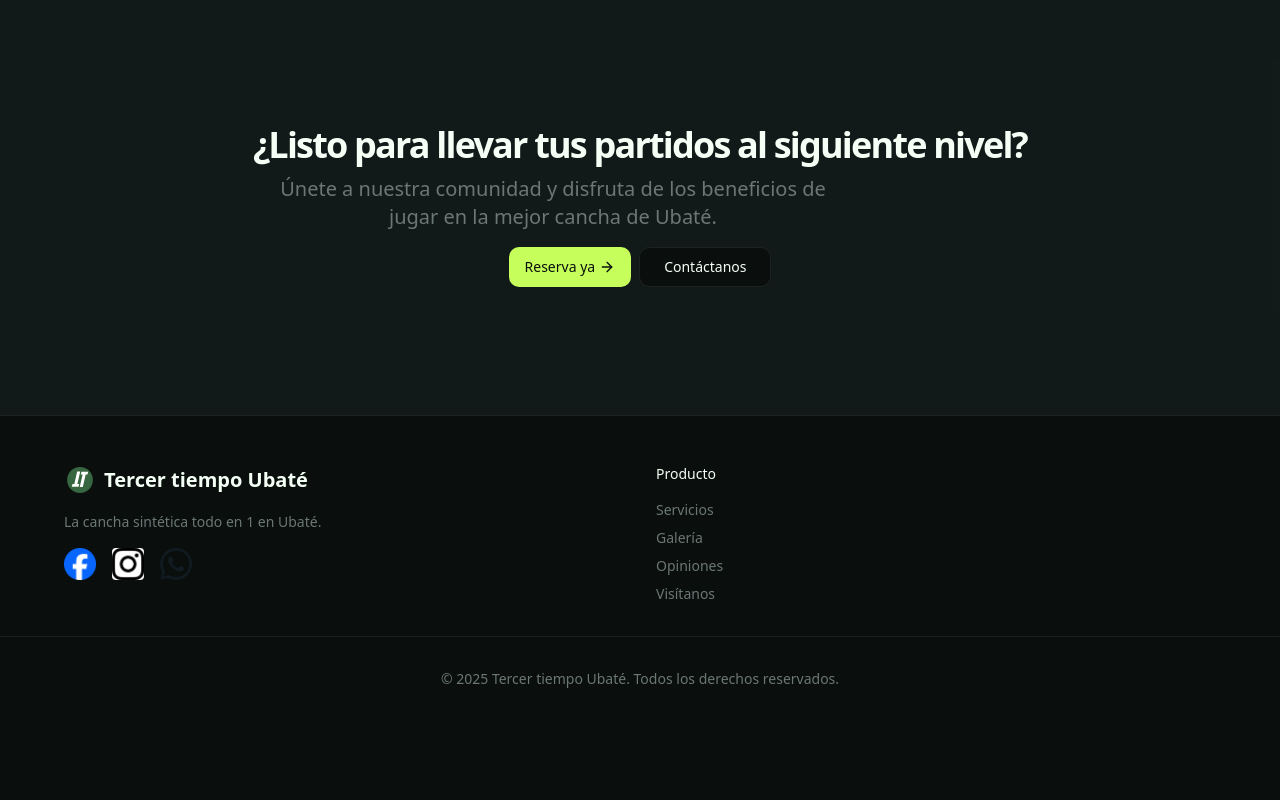
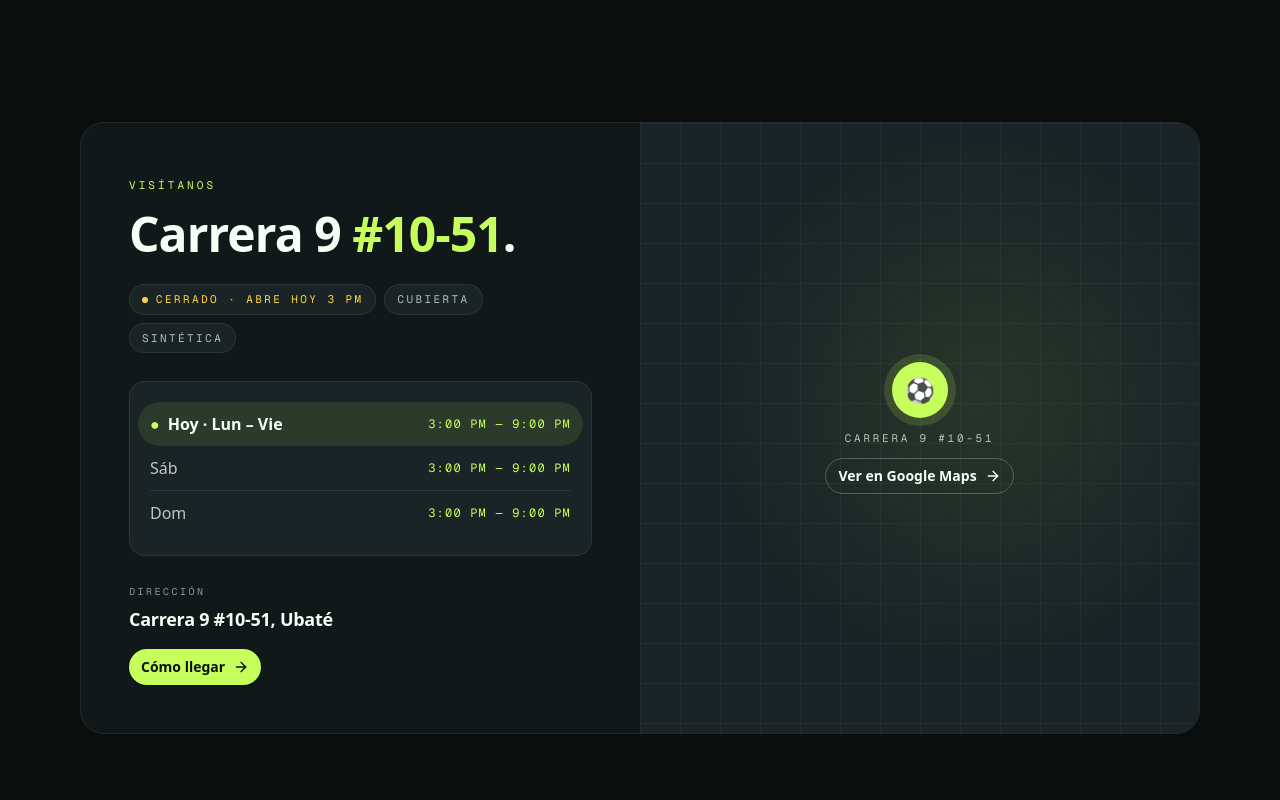
Before and after one commit to gomez2608/tercer-tiempo-landing, a Next.js app: page / in a window 1280 px wide. Shown: the part 4260-5060 px from the top of the page. Before the commit the page ends 4997 px from the top, so only its background shows below. Built offline with nearby package versions, Linux system fonts and the light colour scheme.

Commit message:
feat(visit): add hours + location section with map fallback

```diff
--- a/src/app/page.tsx
+++ b/src/app/page.tsx
@@ -6,6 +6,7 @@ import { Header } from "@/components/sections/header";
 import { Hero } from "@/components/sections/hero";
 import { Pricing } from "@/components/sections/pricing";
 import { Testimonials } from "@/components/sections/testimonials";
+import { Visit } from "@/components/sections/visit";
 
 export default function Home() {
   return (
@@ -17,6 +18,7 @@ export default function Home() {
         <Features />
         <Gallery />
         <Testimonials />
+        <Visit />
         <CallToAction />
       </main>
       <Footer />
--- /dev/null
+++ b/src/components/sections/visit.tsx
@@ -0,0 +1,146 @@
+import Link from "next/link";
+import { ArrowRight } from "lucide-react";
+
+import { OpenNowBadge } from "@/components/open-now-badge";
+import { Button } from "@/components/ui/button";
+import { businessHours, location } from "@/lib/site-config";
+
+const DAY_GROUPS = [
+  { label: "Lun – Vie", ids: [1, 2, 3, 4, 5] },
+  { label: "Sáb", ids: [6] },
+  { label: "Dom", ids: [0] },
+] as const;
+
+function formatHour(h: number) {
+  const period = h >= 12 ? "PM" : "AM";
+  const hour12 = h % 12 === 0 ? 12 : h % 12;
+  return `${hour12}:00 ${period}`;
+}
+
+export function Visit() {
+  const todayDow = new Date().getDay();
+  const hoursLabel = `${formatHour(businessHours.open.hour)} — ${formatHour(businessHours.close.hour)}`;
+  const hasMapEmbed = location.mapEmbedUrl.length > 0;
+
+  return (
+    <section id="visit" className="bg-ink py-24 md:py-32">
+      <div className="mx-auto max-w-[1200px] px-6 md:px-10">
+        <div className="overflow-hidden rounded-3xl border border-hairline bg-surface md:grid md:grid-cols-2">
+          {/* Info column */}
+          <div className="flex flex-col gap-7 p-8 md:p-12">
+            <div>
+              <span className="font-mono text-[11px] uppercase tracking-[0.28em] text-lime">
+                Visítanos
+              </span>
+              <h2 className="mt-4 text-3xl font-extrabold leading-[0.95] tracking-[-0.02em] md:text-5xl">
+                {location.street.split(" #")[0]}{" "}
+                <span className="text-lime">
+                  #{location.street.split(" #")[1]}
+                </span>
+                .
+              </h2>
+            </div>
+
+            <div className="flex flex-wrap gap-2">
+              <OpenNowBadge variant="pill" />
+              <span className="rounded-full border border-hairline bg-elevated px-3 py-1.5 font-mono text-[11px] uppercase tracking-[0.22em] text-fg/70">
+                Cubierta
+              </span>
+              <span className="rounded-full border border-hairline bg-elevated px-3 py-1.5 font-mono text-[11px] uppercase tracking-[0.22em] text-fg/70">
+                Sintética
+              </span>
+            </div>
+
+            <div className="rounded-2xl border border-hairline bg-elevated p-5">
+              {DAY_GROUPS.map((group) => {
+                const isToday = (group.ids as readonly number[]).includes(todayDow);
+                return (
+                  <div
+                    key={group.label}
+                    className={
+                      isToday
+                        ? "-mx-3 flex items-center justify-between rounded-xl bg-lime/10 px-3 py-2.5"
+                        : "flex items-center justify-between border-b border-hairline py-2.5 last:border-b-0"
+                    }
+                  >
+                    <span
+                      className={
+                        isToday
+                          ? "font-bold text-fg before:mr-2 before:text-lime before:content-['●']"
+                          : "text-fg/75"
+                      }
+                    >
+                      {isToday ? `Hoy · ${group.label}` : group.label}
+                    </span>
+                    <span className="font-mono text-xs uppercase tracking-[0.1em] text-lime">
+                      {hoursLabel}
+                    </span>
+                  </div>
+                );
+              })}
+            </div>
+
+            <div>
+              <div className="font-mono text-[10px] uppercase tracking-[0.25em] text-fg/55">
+                Dirección
+              </div>
+              <div className="mt-1.5 text-lg font-bold tracking-[-0.015em]">
+                {location.street}, {location.city}
+              </div>
+              <Link
+                href={location.mapsUrl}
+                target="_blank"
+                rel="noopener noreferrer"
+                className="mt-4 inline-block"
+              >
+                <Button className="rounded-full font-bold">
+                  Cómo llegar
+                  <ArrowRight className="h-4 w-4" />
+                </Button>
+              </Link>
+            </div>
+          </div>
+
+          {/* Map column */}
+          <div className="relative min-h-[320px] bg-elevated md:min-h-full">
+            {hasMapEmbed ? (
+              <iframe
+                src={location.mapEmbedUrl}
+                title={`Mapa de Tercer tiempo ${location.city}`}
+                loading="lazy"
+                referrerPolicy="no-referrer-when-downgrade"
+                className="absolute inset-0 h-full w-full"
+              />
+            ) : (
+              <Link
+                href={location.mapsUrl}
+                target="_blank"
+                rel="noopener noreferrer"
+                className="absolute inset-0 flex flex-col items-center justify-center gap-3 bg-elevated p-8 text-center"
+                style={{
+                  backgroundImage:
+                    "radial-gradient(ellipse at 60% 45%, rgba(198,255,91,0.08) 0%, transparent 55%), linear-gradient(rgba(244,255,245,0.04) 1px, transparent 1px), linear-gradient(90deg, rgba(244,255,245,0.04) 1px, transparent 1px)",
+                  backgroundSize: "auto, 40px 40px, 40px 40px",
+                }}
+              >
+                <div className="flex h-14 w-14 items-center justify-center rounded-full bg-lime text-2xl text-ink shadow-[0_0_0_8px_rgba(198,255,91,0.15)]">
+                  ⚽
+                </div>
+                <div className="font-mono text-[11px] uppercase tracking-[0.25em] text-fg/70">
+                  {location.street}
+                </div>
+                <Button
+                  variant="outline"
+                  className="rounded-full border-fg/25 bg-transparent font-bold text-fg hover:bg-fg/5 hover:text-fg"
+                >
+                  Ver en Google Maps
+                  <ArrowRight className="h-4 w-4" />
+                </Button>
+              </Link>
+            )}
+          </div>
+        </div>
+      </div>
+    </section>
+  );
+}
```
